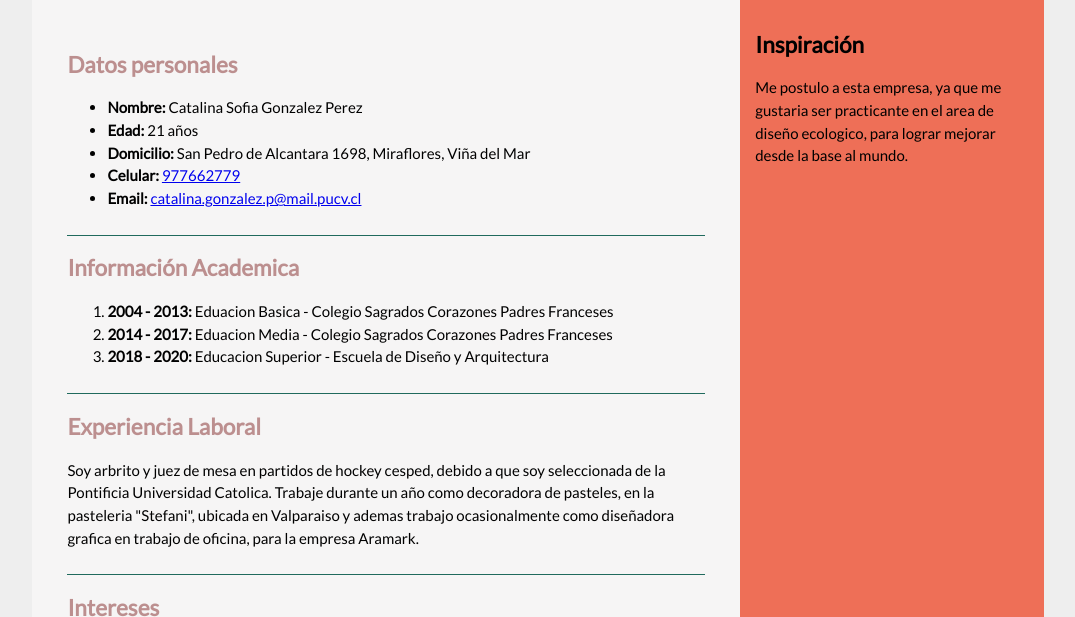
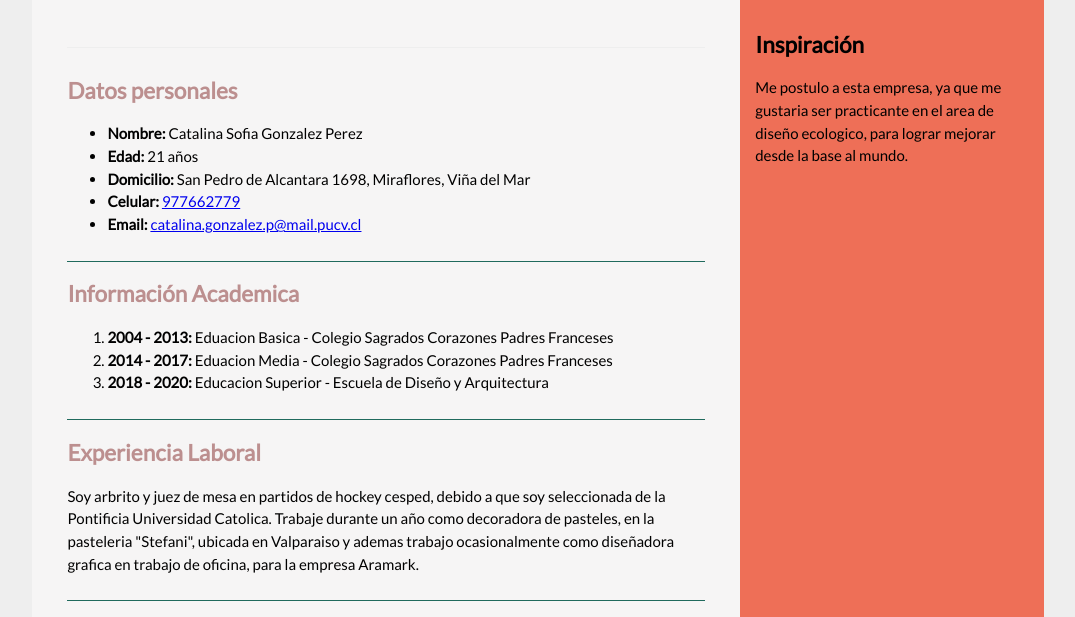
Before and after one commit to ead-codigo-2020/tarea-2-css-basico-CatalinaSGP, a plain HTML site: page index.html in a window 1280 px wide. Shown: the part 123-740 px from the top of the page, without its empty margins (102-1177 px from the left). Drawn offline with Linux system fonts and the light colour scheme.

Commit message:
arreglo en ;

```diff
--- a/style.css
+++ b/style.css
@@ -22,9 +22,9 @@ header {
     background: #f6f5f5;
     padding: 35px ;
 }
-.article: :first-child {
-    padding-top: 10px
-    border-top: 1px solid #eeeeee
+.article:first-child {
+    padding-top: 10px;
+    border-top: 1px solid #eeeeee;
 }
 .article {
     color: rosybrown;
```
